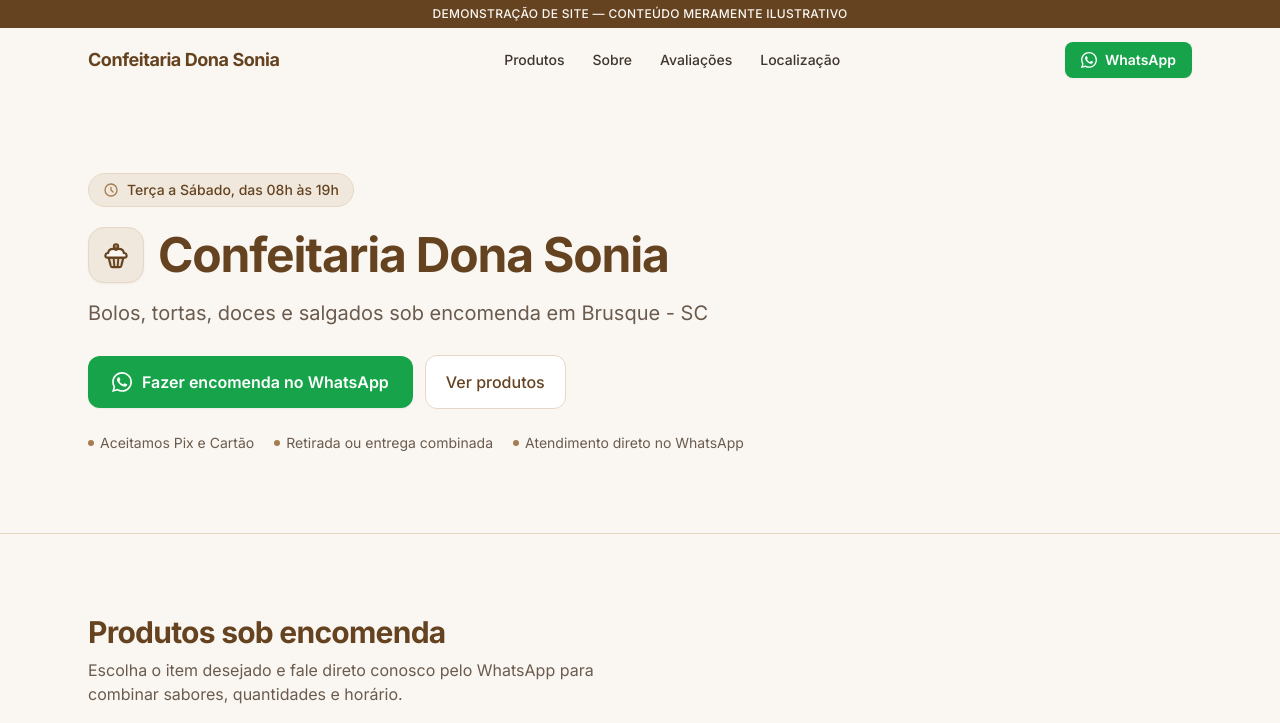
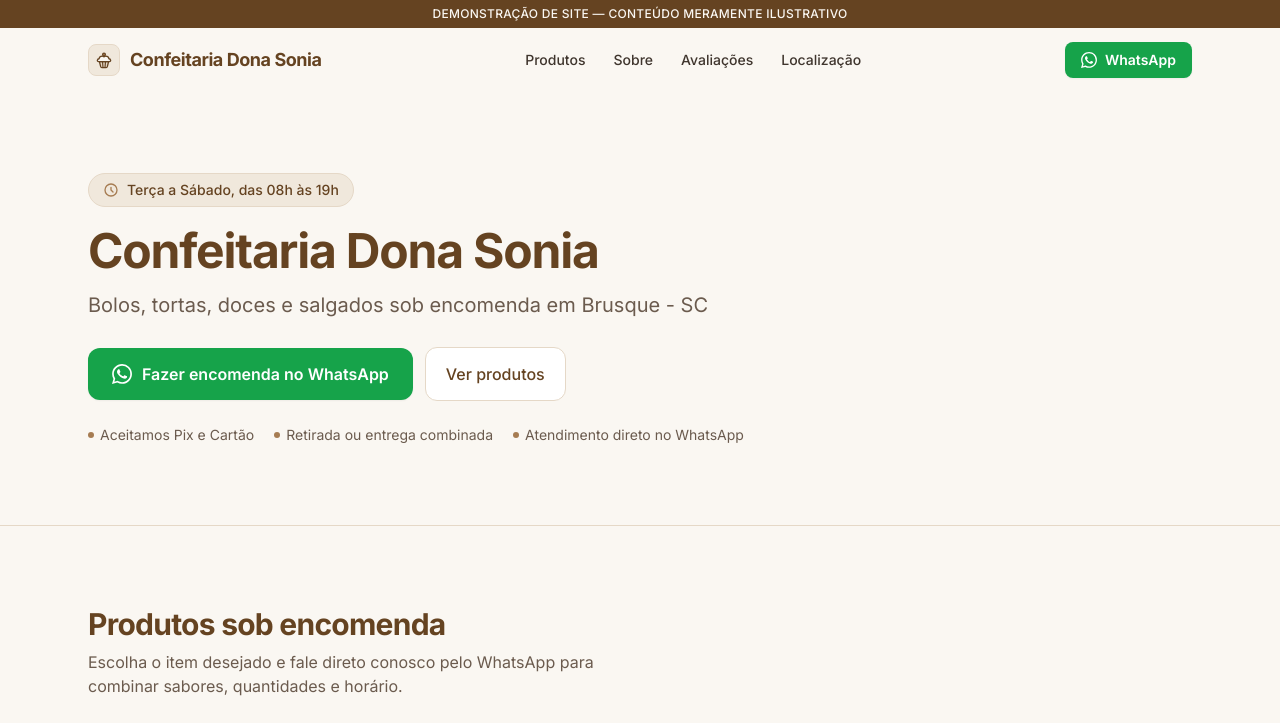
Before and after one commit to lurrlin/landing-pages, a plain HTML site: page template/index.html in a window 1280 px wide. Shown: the top 723 px of the page. Drawn offline with nearby package versions, Linux system fonts and the light colour scheme.

Commit message:
style(header): move ícone do bolinho para o menu superior fixo

```diff
--- a/template/index.html
+++ b/template/index.html
@@ -61,8 +61,16 @@
        ====================================================================== -->
   <header class="site-header sticky top-0 z-40">
     <div class="max-w-6xl mx-auto px-4 sm:px-6 h-16 flex items-center justify-between gap-3">
-      <a href="#inicio" class="text-sm sm:text-lg font-bold tracking-tight text-brand truncate">
-        Confeitaria Dona Sonia
+      <a href="#inicio" class="inline-flex items-center gap-2.5 text-sm sm:text-lg font-bold tracking-tight text-brand min-w-0">
+        <span class="hero-emblem w-8 h-8 rounded-lg flex items-center justify-center shrink-0" aria-hidden="true">
+          <svg class="w-5 h-5" viewBox="0 0 24 24" fill="none">
+            <path d="M6.5 14L8 20a1.5 1.5 0 0 0 1.45 1.1h5.1A1.5 1.5 0 0 0 16 20l1.5-6H6.5Z" fill="#E5D8C7" stroke="currentColor" stroke-width="1.6" stroke-linejoin="round"/>
+            <path d="M10.2 14l.6 7M13.8 14l-.6 7" stroke="currentColor" stroke-width="1.4" stroke-linecap="round"/>
+            <path d="M5.5 14c-1.1 0-1.7-.9-1.4-2 .2-.9 1-1.5 2-1.5.3-1.8 1.8-3.1 3.7-3.1.8 0 1.6.3 2.2.8.6-.5 1.4-.8 2.2-.8 1.9 0 3.4 1.3 3.7 3.1 1 0 1.8.6 2 1.5.3 1.1-.3 2-1.4 2H5.5Z" fill="#FAF7F2" stroke="currentColor" stroke-width="1.6" stroke-linejoin="round"/>
+            <circle cx="12" cy="5.5" r="1.7" fill="#A67C52" stroke="currentColor" stroke-width="1.4"/>
+          </svg>
+        </span>
+        <span class="truncate">Confeitaria Dona Sonia</span>
       </a>
 
       <nav aria-label="Navegação principal" class="hidden md:flex items-center gap-7 text-sm font-medium">
@@ -98,19 +106,9 @@
             Terça a Sábado, das 08h às 19h
           </span>
 
-          <div class="flex items-center gap-3.5">
-            <div class="hero-emblem w-12 h-12 sm:w-14 sm:h-14 rounded-2xl flex items-center justify-center shadow-sm shrink-0" aria-hidden="true">
-              <svg class="w-7 h-7 sm:w-8 sm:h-8" viewBox="0 0 24 24" fill="none">
-                <path d="M6.5 14L8 20a1.5 1.5 0 0 0 1.45 1.1h5.1A1.5 1.5 0 0 0 16 20l1.5-6H6.5Z" fill="#E5D8C7" stroke="currentColor" stroke-width="1.6" stroke-linejoin="round"/>
-                <path d="M10.2 14l.6 7M13.8 14l-.6 7" stroke="currentColor" stroke-width="1.4" stroke-linecap="round"/>
-                <path d="M5.5 14c-1.1 0-1.7-.9-1.4-2 .2-.9 1-1.5 2-1.5.3-1.8 1.8-3.1 3.7-3.1.8 0 1.6.3 2.2.8.6-.5 1.4-.8 2.2-.8 1.9 0 3.4 1.3 3.7 3.1 1 0 1.8.6 2 1.5.3 1.1-.3 2-1.4 2H5.5Z" fill="#FAF7F2" stroke="currentColor" stroke-width="1.6" stroke-linejoin="round"/>
-                <circle cx="12" cy="5.5" r="1.7" fill="#A67C52" stroke="currentColor" stroke-width="1.4"/>
-              </svg>
-            </div>
-            <h1 class="text-3xl sm:text-4xl md:text-5xl font-bold tracking-tight text-brand leading-tight">
-              Confeitaria Dona Sonia
-            </h1>
-          </div>
+          <h1 class="text-3xl sm:text-4xl md:text-5xl font-bold tracking-tight text-brand leading-tight">
+            Confeitaria Dona Sonia
+          </h1>
 
           <p class="mt-4 text-lg sm:text-xl text-muted leading-relaxed">
             Bolos, tortas, doces e salgados sob encomenda em Brusque - SC
```
